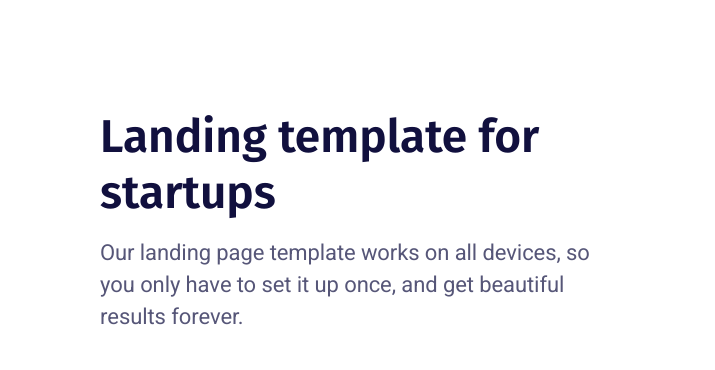
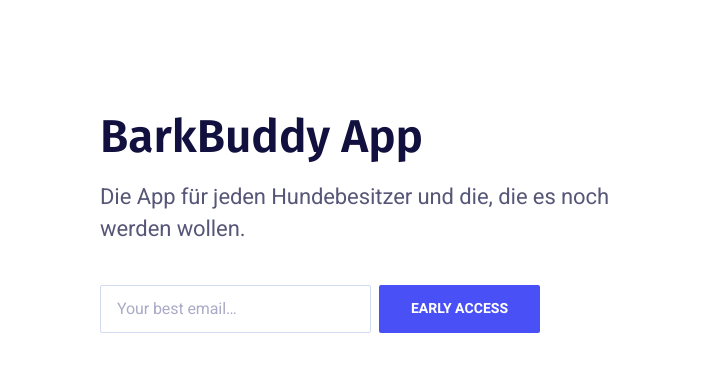
Before and after one commit to Bark-Buddy/bark-buddy.github.io, a plain HTML site: page index.html in a window 1280 px wide. Shown: the part 131-501 px from the top of the page, 0-715 px from the left. Drawn offline with nearby package versions, Linux system fonts and the light colour scheme.

Commit message:
Update index.html

```diff
--- a/index.html
+++ b/index.html
@@ -4,7 +4,7 @@
     <meta charset="utf-8">
     <meta http-equiv="X-UA-Compatible" content="IE=edge">
     <meta name="viewport" content="width=device-width, initial-scale=1">
-    <title>April Template</title>
+    <title>BarkBuddy</title>
     <link href="https://fonts.googleapis.com/css?family=Heebo:400,500,700|Fira+Sans:600" rel="stylesheet">
     <link rel="stylesheet" href="dist/css/style.css">
 	<script src="https://unpkg.com/animejs@2.2.0/anime.min.js"></script>
@@ -77,8 +77,8 @@
                 <div class="container">
                     <div class="hero-inner">
 						<div class="hero-copy">
-	                        <h1 class="hero-title mt-0">Landing template for startups</h1>
-	                        <p class="hero-paragraph">Our landing page template works on all devices, so you only have to set it up once, and get beautiful results forever.</p>
+	                        <h1 class="hero-title mt-0">BarkBuddy App</h1>
+	                        <p class="hero-paragraph">Die App für jeden Hundebesitzer und die, die es noch werden wollen.</p>
 							<div class="hero-form field field-grouped">
 								<div class="control control-expanded">
 									<input class="input" type="email" name="email" placeholder="Your best email&hellip;">
```
